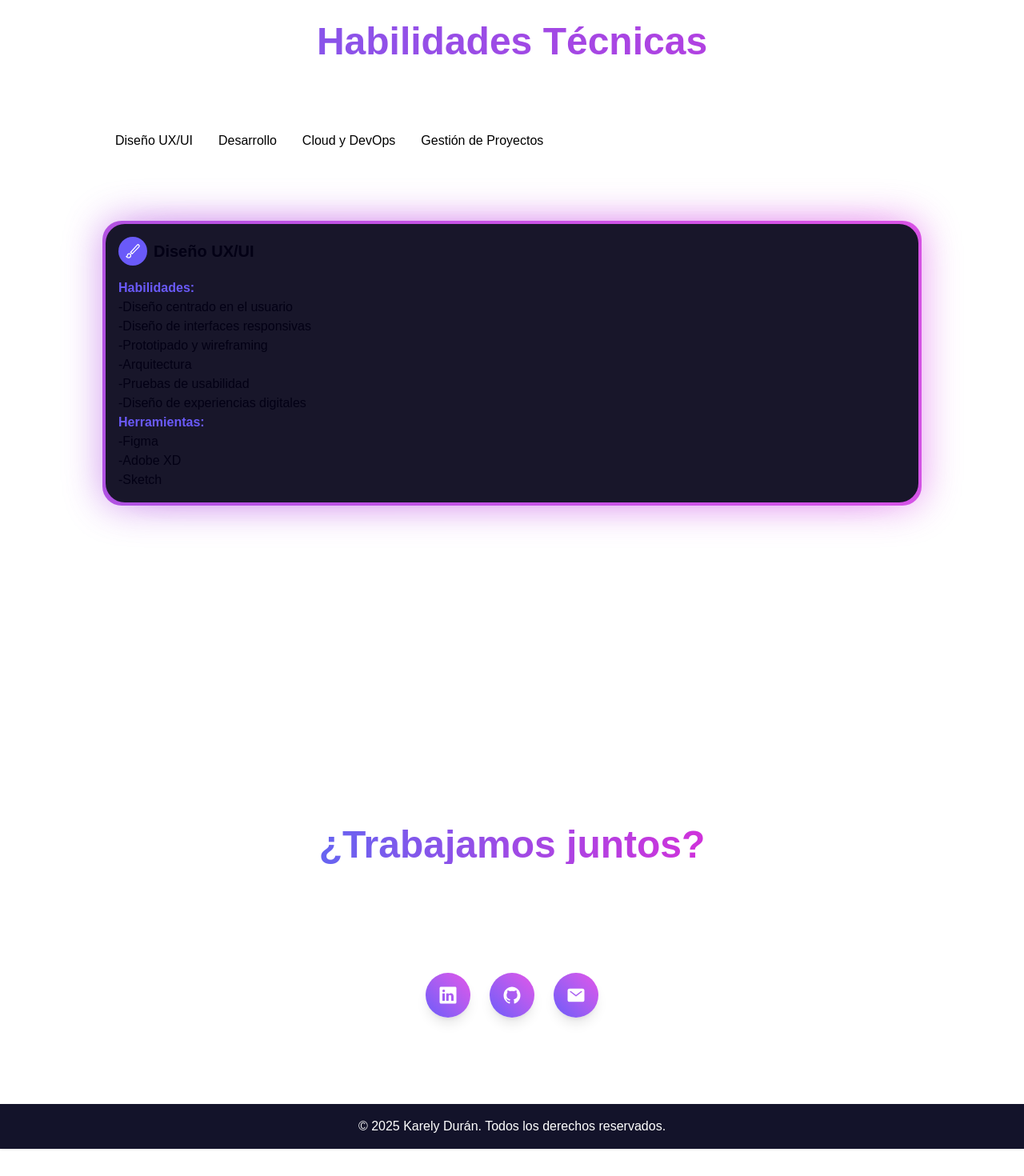
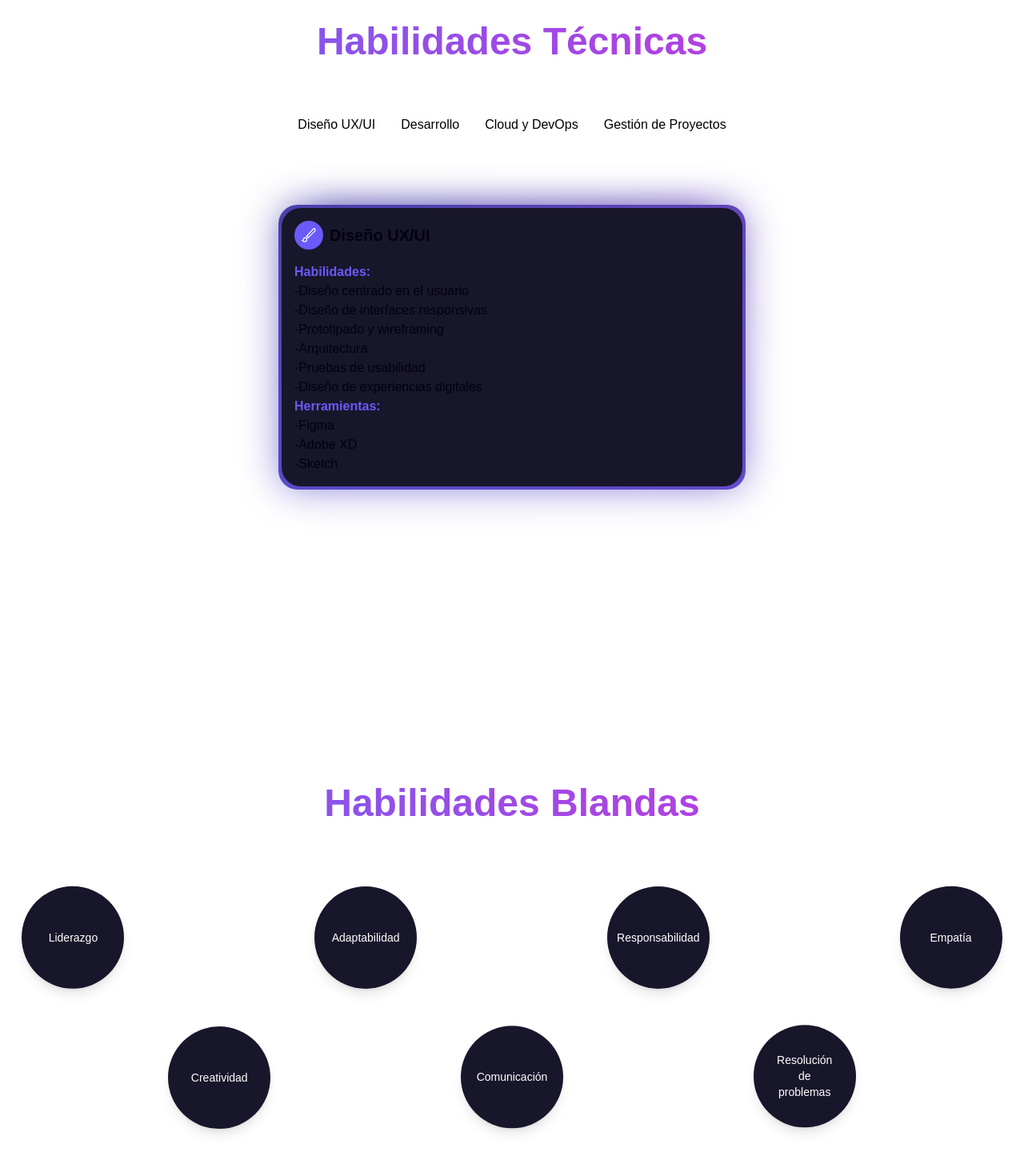
Before and after one commit to karelycode/Portafolio, a Next.js app: page / in a window 1280 px wide. Shown: the part 1300-2770 px from the top of the page at 80% size. Before the commit the page ends 2736 px from the top, so only its background shows below. Built offline with nearby package versions, Linux system fonts and the light colour scheme.

Commit message:
Se añádieron secciones de habilidades y educación

```diff
--- a/src/app/page.tsx
+++ b/src/app/page.tsx
@@ -1,5 +1,11 @@
-import Image from "next/image";
-import { Banner, AcercaDe, Contacto, HTecnicas } from "@/components";
+import {
+  Banner,
+  AcercaDe,
+  Contacto,
+  HTecnicas,
+  HBlandas,
+  Educacion,
+} from "@/components";
 
 export default function Home() {
   return (
@@ -7,6 +13,8 @@ export default function Home() {
       <Banner />
       <AcercaDe />
       <HTecnicas />
+      <HBlandas />
+      <Educacion />
       <Contacto />
     </>
   );
--- a/src/components/blandas/HBlandas.tsx
+++ b/src/components/blandas/HBlandas.tsx
@@ -1,5 +1,15 @@
 import React from "react";
+import { FloatingSkills } from "../ui/FloatingSkills";
 
 export const HBlandas = () => {
-  return <div>HBlandas</div>;
+  return (
+    <section className=" w-full py-12 mb-12">
+      <h1 className="text-4xl sm:text-5xl md:text-5xl font-bold gradient-text mb-4 text-center">
+        Habilidades Blandas
+      </h1>
+      <div>
+        <FloatingSkills />
+      </div>
+    </section>
+  );
 };
--- a/src/components/educacion/Educacion.tsx
+++ b/src/components/educacion/Educacion.tsx
@@ -1,5 +1,93 @@
+"use client";
 import React from "react";
+import { BackgroundGradient } from "../ui/background-gradient";
+
+const info = [
+  {
+    titulo: "Educación secundaria",
+    escuela: <span className="text-[#6a5af9] ">E.S.T. N°67</span>,
+    period: (
+      <span className="bg-[#6a5af9] rounded-2xl p-3 mr-3 flex items-center justify-center">
+        2014-2017
+      </span>
+    ),
+    content: (
+      <div>
+        Durante mi educación secundaria tuve la oportunidad de llevar como
+        especialidad el taller de róbotica, en el cuál adquirí conocimientos
+        como el trabajo en equipo y bajo presión, diseño y programación de
+        robots.
+      </div>
+    ),
+  },
+  {
+    titulo: "Técnica en ofimática",
+    escuela: <span className="text-[#B514C6]">CBTis 110</span>,
+    period: (
+      <span className="bg-[#B514C6] rounded-2xl p-3 mr-3 flex items-center justify-center">
+        2017-2020
+      </span>
+    ),
+    content: (
+      <div>
+        <span>
+          En mi formación como técnica en ofimática logre obtener conocimientos
+          en:
+        </span>
+        <br />
+        -Gestión de paquete office
+        <br />
+        -Gestión y administración de redes
+        <br />
+        -Gestión y administración de archivos
+      </div>
+    ),
+  },
+  {
+    titulo: "Ingeniería en sistemas computacionales",
+    escuela: (
+      <span className="text-[#F5278C]">Instituto Tecnológico de Durango</span>
+    ),
+    period: (
+      <span className="bg-[#F5278C] rounded-2xl p-3 mr-3 flex items-center justify-center">
+        2020-2024
+      </span>
+    ),
+    content: (
+      <div>
+        Egresada destacada de la carrera, adquiriendo diversas habilidades en
+        desarrollo y gestión de sistemas tecnológicos, liderazgo de equipos de
+        trabajo y organización de eventos.
+      </div>
+    ),
+  },
+];
 
 export const Educacion = () => {
-  return <div>Educacion</div>;
+  return (
+    <section className=" w-full py-12 mb-12">
+      <h1 className="text-4xl sm:text-5xl md:text-5xl font-bold gradient-text mb-10 text-center">
+        Educación
+      </h1>
+      <div className="grid grid-cols-1 md:grid-cols-3 gap-6 max-w-7xl mx-auto items-stretch">
+        {info.map((item, idx) => (
+          <BackgroundGradient
+            key={idx}
+            className="bg-[#18162a] rounded-3xl p-4  w-full h-full flex flex-col"
+          >
+            <div className="flex items-center mb-2">{item.period}</div>
+            <div>
+              <h2 className="text-lg font-semibold text-white mb-2">
+                {item.titulo}
+              </h2>
+            </div>
+            <div className="flex items-center mb-2">
+              <span>{item.escuela}</span>
+            </div>
+            <div className="text-white text-sm">{item.content}</div>
+          </BackgroundGradient>
+        ))}
+      </div>
+    </section>
+  );
 };
--- a/src/components/tecnicas/HTecnicas.tsx
+++ b/src/components/tecnicas/HTecnicas.tsx
@@ -60,7 +60,7 @@ const tabs = [
             </span>
             <h2 className="text-xl font-bold">Desarrollo</h2>
           </div>
-          <span className="font-semibold text-[#6F5278C]">Habilidades:</span>
+          <span className="font-semibold text-[#F5278C]">Habilidades:</span>
           <br />
           -Buenas practicas de desarrollo
           <br />
@@ -74,7 +74,7 @@ const tabs = [
           <br />
           -control de versiones con Git
           <div className="">
-            <span className="font-semibold text-[#6F5278C]">Herramientas:</span>
+            <span className="font-semibold text-[#F5278C]">Herramientas:</span>
             <br />
             -Figma
             <br />
@@ -162,11 +162,11 @@ const tabs = [
 
 export const HTecnicas = () => {
   return (
-    <section className=" w-full py-12 mb-15">
+    <section className=" w-full py-12 mb-12">
       <h1 className="text-4xl sm:text-5xl md:text-5xl font-bold gradient-text mb-0 text-center">
         Habilidades Técnicas
       </h1>
-      <div className="h-[20rem] md:h-[40rem] [perspective:1000px] relative flex flex-col max-w-5xl mx-auto w-full items-start justify-start my-20">
+      <div className="h-[20rem] md:h-[40rem] [perspective:1000px] relative flex flex-col max-w-5xl mx-auto w-full items-start justify-start my-15">
         <Tabs tabs={tabs} />
       </div>
     </section>
--- /dev/null
+++ b/src/components/ui/FloatingSkills.tsx
@@ -0,0 +1,59 @@
+"use client";
+import React from "react";
+import { motion } from "framer-motion";
+import { BackgroundGradient } from "../ui/background-gradient";
+
+// Datos de cada habilidad: título y color de fondo
+const skills = [
+  { title: "Liderazgo", color: "bg-[#18162a]" },
+  { title: "Adaptabilidad", color: "bg-[#18162a]" },
+  { title: "Responsabilidad", color: "bg-[#18162a]" },
+  { title: "Empatía", color: "bg-[#18162a]" },
+  { title: "Creatividad", color: "bg-[#18162a]" },
+  { title: "Comunicación", color: "bg-[#18162a]" },
+  { title: "Resolución de problemas", color: "bg-[#18162a]" },
+];
+
+// Posiciones en grid 7x2 para un acomodo intercalado
+const positions = [
+  { col: 1, row: 1 }, // Liderazgo
+  { col: 3, row: 1 }, // Adaptabilidad
+  { col: 5, row: 1 }, // Responsabilidad
+  { col: 7, row: 1 }, // Empatía
+  { col: 2, row: 2 }, // Creatividad
+  { col: 4, row: 2 }, // Comunicación
+  { col: 6, row: 2 }, // Resolución
+];
+
+export const FloatingSkills: React.FC = () => {
+  return (
+    <div className="w-full py-16">
+      <div className="grid grid-cols-7 grid-rows-2 gap-y-12 justify-items-center px-4 sm:px-0">
+        {skills.map((skill, idx) => (
+          <motion.div
+            key={skill.title}
+            style={{
+              gridColumn: positions[idx].col,
+              gridRow: positions[idx].row,
+            }}
+            className={`flex flex-col items-center justify-center ${skill.color} rounded-full shadow-lg cursor-pointer
+              w-20 h-20 p-4 sm:w-32 sm:h-32 sm:p-6`}
+            initial={{ y: 0 }}
+            animate={{ y: [0, -6, 0] }}
+            transition={{
+              duration: 3,
+              repeat: Infinity,
+              repeatType: "reverse",
+              ease: "easeInOut",
+              delay: idx * 0.15,
+            }}
+          >
+            <span className="text-white text-xs sm:text-sm text-center px-1">
+              {skill.title}
+            </span>
+          </motion.div>
+        ))}
+      </div>
+    </div>
+  );
+};
--- a/src/components/ui/moving-border.tsx
+++ b/src/components/ui/moving-border.tsx
@@ -11,7 +11,7 @@ import { useRef } from "react";
 import { cn } from "@/utils/cn";
 
 export function Button({
-  borderRadius = "1.75rem",
+  borderRadius = "1.25rem",
   children,
   as: Component = "button",
   containerClassName,
--- a/src/components/ui/tabs.tsx
+++ b/src/components/ui/tabs.tsx
@@ -7,7 +7,7 @@ import { cn } from "@/utils/cn";
 type Tab = {
   title: string;
   value: string;
-  content?: string | React.ReactNode | any;
+  content?: string | React.ReactNode;
 };
 
 export const Tabs = ({
@@ -28,8 +28,8 @@ export const Tabs = ({
 
   const moveSelectedTabToTop = (idx: number) => {
     const newTabs = [...propTabs];
-    const selectedTab = newTabs.splice(idx, 1);
-    newTabs.unshift(selectedTab[0]);
+    const [selected] = newTabs.splice(idx, 1);
+    newTabs.unshift(selected);
     setTabs(newTabs);
     setActive(newTabs[0]);
   };
@@ -40,47 +40,46 @@ export const Tabs = ({
     <>
       <div
         className={cn(
-          "flex flex-row items-center justify-start [perspective:1000px] relative overflow-x-auto sm:overflow-visible no-visible-scrollbar max-w-full w-full px-2 sm:px-0",
+          "flex flex-row items-center justify-start md:justify-center [perspective:1000px] relative overflow-x-auto sm:overflow-visible no-visible-scrollbar max-w-full w-full px-2 sm:px-0",
           containerClassName
         )}
       >
         {propTabs.map((tab, idx) => (
           <button
             key={tab.title}
-            onClick={() => {
-              moveSelectedTabToTop(idx);
-            }}
+            onClick={() => moveSelectedTabToTop(idx)}
             onMouseEnter={() => setHovering(true)}
             onMouseLeave={() => setHovering(false)}
-            className={cn("relative px-4 py-2 rounded-full", tabClassName)}
-            style={{
-              transformStyle: "preserve-3d",
-            }}
+            className={cn("relative px-4 py-2 rounded-xl", tabClassName)}
+            style={{ transformStyle: "preserve-3d" }}
           >
             {active.value === tab.value && (
               <motion.div
                 layoutId="clickedbutton"
                 transition={{ type: "spring", bounce: 0.3, duration: 0.6 }}
                 className={cn(
-                  "absolute inset-0 bg-white dark:bg-[#18162a] rounded-full ",
+                  "absolute inset-0 bg-white dark:bg-[#18162a] rounded-xl",
                   activeTabClassName
                 )}
               />
             )}
-
             <span className="relative block text-black dark:text-white">
               {tab.title}
             </span>
           </button>
         ))}
       </div>
+
+      {/* Wrapper for content: responsive width and spacing */}
+      <div className="mt-20 w-full max-w-full sm:max-w-[600px] px-2 mx-auto">
         <FadeInDiv
           tabs={tabs}
           active={active}
           key={active.value}
           hovering={hovering}
-        className={cn("mt-20 w-full max-w-full px-2 sm:px-0", contentClassName)}
+          className={cn("relative w-full min-h-[120px]", contentClassName)}
         />
+      </div>
     </>
   );
 };
@@ -96,11 +95,9 @@ export const FadeInDiv = ({
   active: Tab;
   hovering?: boolean;
 }) => {
-  const isActive = (tab: Tab) => {
-    return tab.value === tabs[0].value;
-  };
+  const isActive = (tab: Tab) => tab.value === tabs[0].value;
   return (
-    <div className="relative w-full min-h-[120px]">
+    <div className={cn(className)}>
       {tabs.map((tab, idx) => (
         <motion.div
           key={tab.value}
@@ -111,10 +108,8 @@ export const FadeInDiv = ({
             zIndex: -idx,
             opacity: idx < 3 ? 1 - idx * 0.1 : 0,
           }}
-          animate={{
-            y: isActive(tab) ? [0, 40, 0] : 0,
-          }}
-          className={cn("w-full absolute top-0 left-0", className)}
+          animate={{ y: isActive(tab) ? [0, 40, 0] : 0 }}
+          className="absolute inset-0"
         >
           {tab.content}
         </motion.div>
```
Lines whose indentation alone changed are shown as unchanged.
